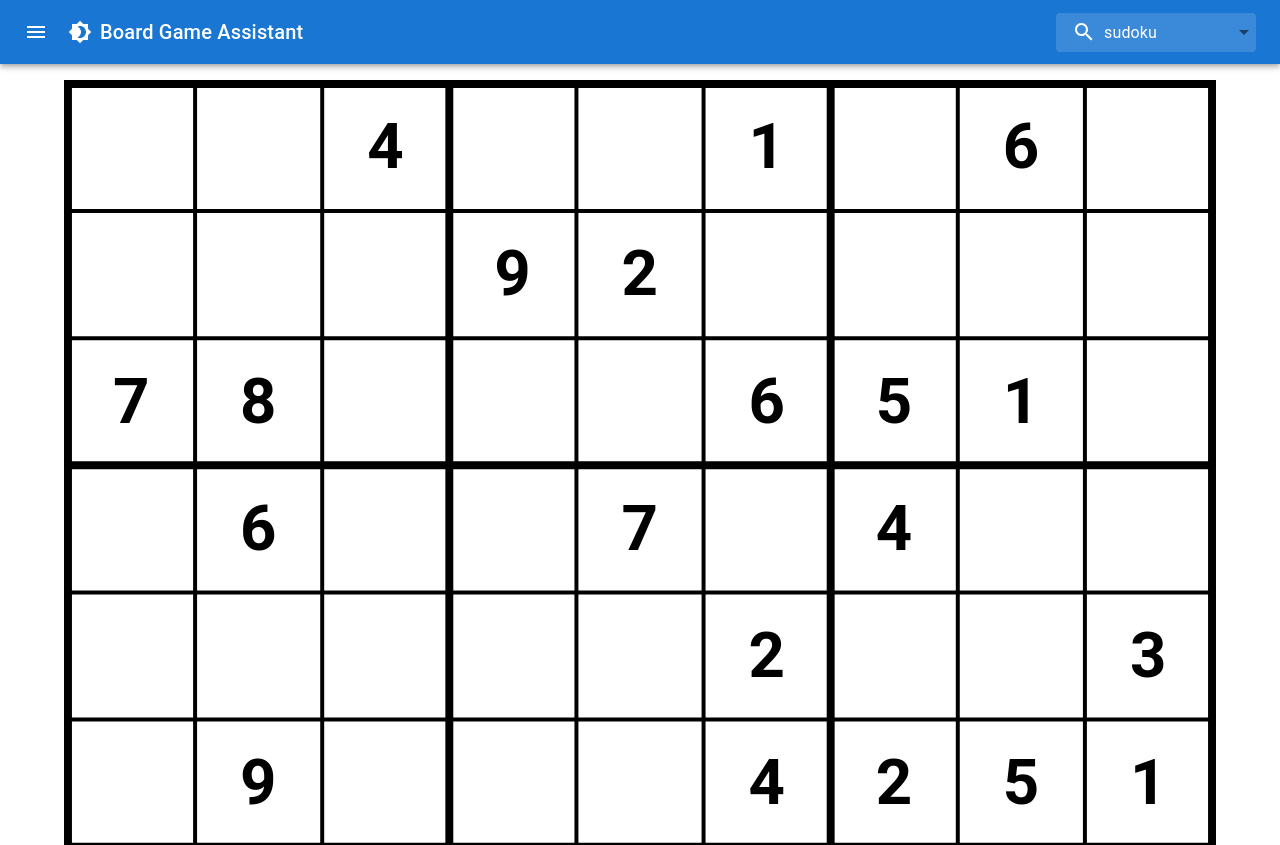
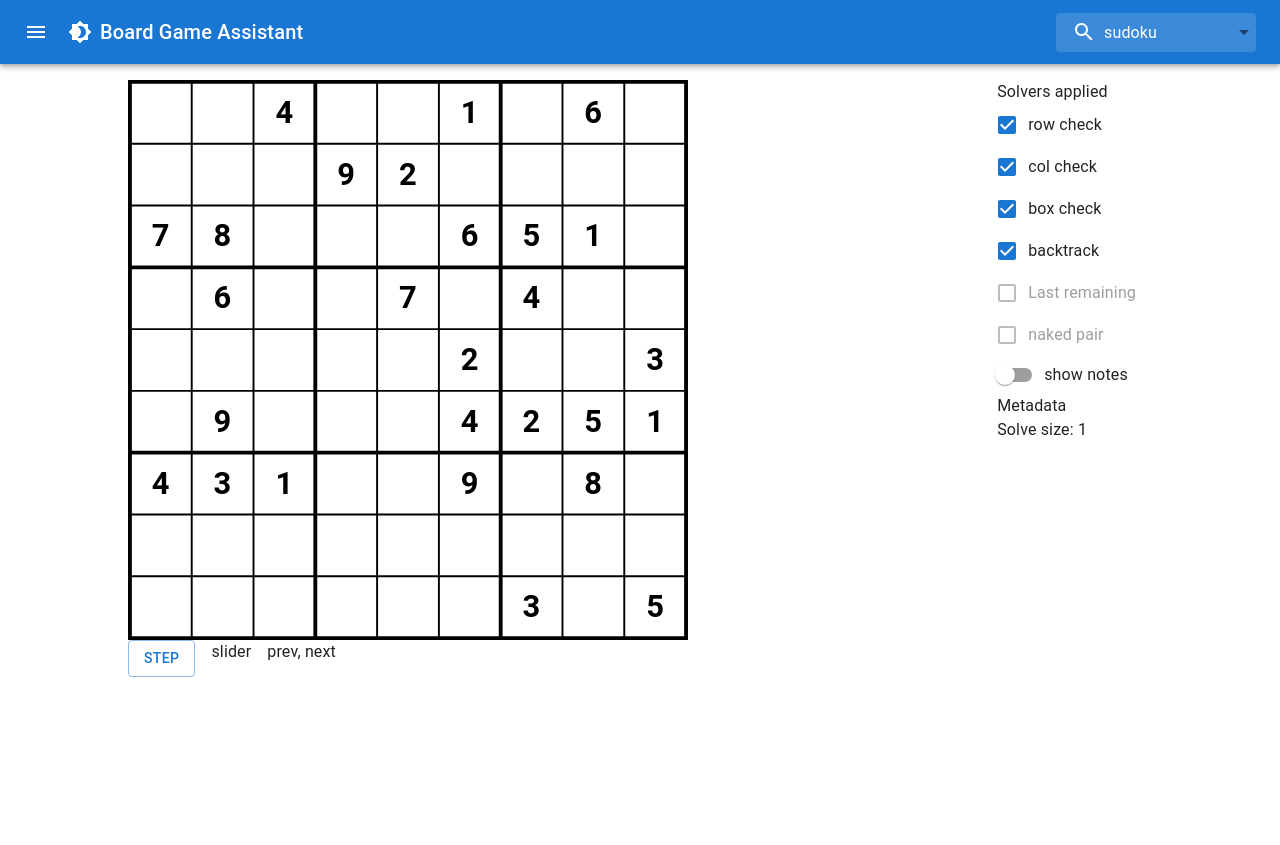
Before and after one commit to johanvandongen/boardgame-assistant, a React (Vite) app: page / in a window 1280 px wide. Shown: the top 845 px of the page. After the commit the page ends 800 px from the top, so only its background shows below. Built offline with nearby package versions, Linux system fonts and the light colour scheme.

Commit message:
solver options settings
solve size is not working correctly atm. is not determenistic, different values when button is pressed at differend speeds

```diff
--- a/src/sudoku/Sudoku.tsx
+++ b/src/sudoku/Sudoku.tsx
@@ -1,7 +1,24 @@
 import { SudokuGrid } from "./SudokuGrid";
-import { Button, styled } from "@mui/material";
+import { Button, Checkbox, FormControlLabel, FormGroup, styled, Switch } from "@mui/material";
 import { SudokuSolver } from "./SudokuSolver";
-import { useState } from "react";
+import { useEffect, useState } from "react";
+
+export interface Solver {
+    enabled: boolean;
+    label: string;
+}
+export interface Solvers {
+    boxCheck: Solver;
+    rowCheck: Solver;
+    colCheck: Solver;
+    backtrack: Solver;
+}
+const solvers: Solvers = {
+    rowCheck: { enabled: true, label: "row check" },
+    colCheck: { enabled: true, label: "col check" },
+    boxCheck: { enabled: true, label: "box check" },
+    backtrack: { enabled: true, label: "backtrack" },
+};
 
 export function Sudoku() {
     const grid = [
@@ -16,34 +33,114 @@ export function Sudoku() {
         [0, 0, 0, 0, 0, 0, 3, 0, 5],
     ];
     const [sudoku, setSudoku] = useState<SudokuSolver>(new SudokuSolver(grid));
+    const [solver, setSolvers] = useState<Solvers>(solvers);
+    const [solveSize, setSolveSize] = useState<number | undefined>(undefined);
     const [showNotes, setShowNotes] = useState(false);
 
     const handleStep = () => {
         setSudoku((prev) => {
             const n: SudokuSolver | boolean = prev.step();
-            if (n === true) {
+            if (n === true || n === false) {
                 return prev;
             }
-            console.log(n.getLastStep());
-            console.log("solve size: ", n.getTree().getRoot().getSize(), n.getTree().getRoot());
-            return new SudokuSolver(n.getGrid(), undefined, n.getSteps(), n.getTree());
+            const result = new SudokuSolver(n.getGrid(), undefined, n.getSteps(), n.getTree());
+            return result;
         }); // create new class instance, because react
     };
 
+    const handleSolvers = (solverToUpdate: Solver) => {
+        setSolvers((prev) => {
+            const res: Solvers = { ...prev };
+            for (const solver in prev) {
+                if (prev[solver as keyof typeof prev].label === solverToUpdate.label) {
+                    res[solver as keyof typeof prev].enabled = !solverToUpdate.enabled;
+                }
+            }
+            return { ...res };
+        });
+    };
+
+    useEffect(() => {
+        setSolveSize(sudoku.getTree().getRoot().getSize());
+    }, [sudoku]);
+
+    useEffect(() => {
+        sudoku.setSolverOptions(solver);
+    }, [sudoku, solver]);
+
     return (
+        <Container>
+            <div>
                 <BoardGeneratorContainer>
                     <SudokuGrid sudoku={sudoku} showNotes={showNotes} />
+                </BoardGeneratorContainer>
                 <ButtonContainer>
-                <Button variant="outlined" onClick={() => setShowNotes((prev) => !prev)}>
-                    Show notes
-                </Button>
                     <Button variant="outlined" onClick={handleStep}>
                         Step
                     </Button>
+                    <p>slider</p>
+                    <p>prev, next</p>
                 </ButtonContainer>
-        </BoardGeneratorContainer>
+            </div>
+            <div>
+                <p>Solvers applied</p>
+                <FormGroup>
+                    {Object.keys(solver).map((key) => (
+                        <FormControlLabel
+                            key={solvers[key as keyof typeof solvers].label}
+                            control={
+                                <Checkbox
+                                    checked={solvers[key as keyof typeof solvers].enabled}
+                                    onChange={() =>
+                                        handleSolvers(solvers[key as keyof typeof solvers])
+                                    }
+                                />
+                            }
+                            label={solvers[key as keyof typeof solvers].label}
+                        />
+                    ))}
+                    <FormControlLabel
+                        key={"Last remaining"}
+                        control={<Checkbox disabled />}
+                        label={"Last remaining"}
+                    />
+                    <FormControlLabel
+                        key={"naked pair"}
+                        control={<Checkbox disabled />}
+                        label={"naked pair"}
+                    />
+                </FormGroup>
+                <FormControlLabel
+                    control={
+                        <Switch
+                            checked={showNotes}
+                            onChange={() => setShowNotes((prev) => !prev)}
+                        />
+                    }
+                    label={"show notes"}
+                ></FormControlLabel>
+                <div>
+                    <p>Metadata</p>
+                    <p>Solve size: {solveSize}</p>
+                </div>
+                {/* <p>check notes version</p> */}
+            </div>
+        </Container>
     );
 }
+
+const Container = styled("div")(({ theme }) => ({
+    display: "flex",
+    flexDirection: "column",
+    width: "80%",
+    [theme.breakpoints.up("sm")]: {
+        flexDirection: "row",
+        height: "70dvh",
+    },
+    justifyContent: "space-between",
+    gap: "1rem",
+    marginTop: "1rem",
+}));
 
 const ButtonContainer = styled("div")(() => ({
     display: "flex",
@@ -51,9 +148,9 @@ const ButtonContainer = styled("div")(() => ({
 }));
 
 const BoardGeneratorContainer = styled("div")(() => ({
-    width: "90%",
+    height: "100%",
+    aspectRatio: "1 / 1",
     display: "flex",
-    marginTop: "1rem",
     gap: "1rem",
     flexDirection: "column",
     alignItems: "center",
--- a/src/sudoku/SudokuSolver.ts
+++ b/src/sudoku/SudokuSolver.ts
@@ -1,3 +1,5 @@
+import { Solvers } from "./Sudoku";
+
 export type Notes = (null | number[])[][]; // 2d grid with: null if cell is occupied, list of possible options otherwise
 
 export interface Step {
@@ -59,6 +61,7 @@ export class SudokuSolver {
     ];
     private steps: Step[];
     private solveTree: Tree<number>;
+    private solverOptions: Solvers | undefined = undefined;
 
     constructor(grid: number[][], notes?: Notes, steps?: Step[], tree?: Tree<number>) {
         this.grid = grid;
@@ -73,6 +76,10 @@ export class SudokuSolver {
         }
         this.steps = steps === undefined ? [] : steps;
         this.solveTree = tree === undefined ? new Tree(null, -1) : tree;
+    }
+
+    public setSolverOptions(solverOptions: Solvers) {
+        this.solverOptions = solverOptions;
     }
 
     public getTree() {
@@ -141,7 +148,6 @@ export class SudokuSolver {
     }
 
     public getLastStep(): Step | null {
-        console.log(this.steps.length);
         if (this.steps.length === 0) {
             return null;
         }
@@ -170,7 +176,7 @@ export class SudokuSolver {
         return nextCell;
     }
 
-    private boxCheck(): Step | null {
+    private boxCheck = (): Step | null => {
         for (const box of this.boxes) {
             for (let option = 1; option <= 9; option++) {
                 let cnt = 0;
@@ -199,9 +205,9 @@ export class SudokuSolver {
             }
         }
         return null;
-    }
+    };
 
-    private rowCheck(): Step | null {
+    private rowCheck = (): Step | null => {
         for (let r = 0; r < 9; r++) {
             let cnt = 0;
             const step: Step = {
@@ -228,9 +234,9 @@ export class SudokuSolver {
             }
         }
         return null;
-    }
+    };
 
-    private colCheck(): Step | null {
+    private colCheck = (): Step | null => {
         for (let c = 0; c < 9; c++) {
             let cnt = 0;
             const step: Step = {
@@ -257,7 +263,7 @@ export class SudokuSolver {
             }
         }
         return null;
-    }
+    };
 
     private lastPossibleNumberCheck() {
         // ...
@@ -296,11 +302,26 @@ export class SudokuSolver {
         return true;
     }
 
+    private getSolvers(): (() => Step | null)[] {
+        const result = [];
+        if (this.solverOptions === undefined || this.solverOptions.rowCheck.enabled) {
+            result.push(this.rowCheck);
+        }
+        if (this.solverOptions === undefined || this.solverOptions.colCheck.enabled) {
+            result.push(this.colCheck);
+        }
+        if (this.solverOptions === undefined || this.solverOptions.boxCheck.enabled) {
+            result.push(this.boxCheck);
+        }
+        return result;
+    }
+
     public step() {
         if (this.isSolved()) {
-            console.log("solved", this.isValid());
+            console.log("solved", this.isValid(), this.getTree().getRoot().getSize());
             return true;
         }
+        // console.log(this.solverOptions);
         if (!this.isSolvable()) {
             console.log("not a valid grid, backtrack");
             const goBack = true;
@@ -332,28 +353,19 @@ export class SudokuSolver {
                 }
             }
         }
-
-        // const rowCheck = this.rowCheck();
-        // if (rowCheck !== null) {
-        //     this.grid[rowCheck.row][rowCheck.col] = rowCheck.value;
-        //     this.steps.push(rowCheck);
-        //     return this;
-        // }
-        // const colCheck = this.colCheck();
-        // if (colCheck !== null) {
-        //     this.grid[colCheck.row][colCheck.col] = colCheck.value;
-        //     this.steps.push(colCheck);
-        //     return this;
-        // }
-
-        // const boxCheck = this.boxCheck();
-        // if (boxCheck !== null) {
-        //     this.grid[boxCheck.row][boxCheck.col] = boxCheck.value;
-        //     this.steps.push(boxCheck);
-        //     return this;
-        // }
+        const solvers: (() => Step | null)[] = this.getSolvers(); //[this.rowCheck, this.colCheck, this.boxCheck];
+        // const solvers: (() => Step | null)[] = [this.rowCheck, this.colCheck, this.boxCheck];
+        for (const solver of solvers) {
+            const result = solver();
+            if (result !== null) {
+                this.grid[result.row][result.col] = result.value;
+                this.steps.push(result);
+                return this;
+            }
+        }
 
         // Backtrack
+        if (this.solverOptions?.backtrack.enabled) {
             console.log("No simple solution, start backtracking!", this.getNextEmptyCell());
             const emptyCell = this.getNextEmptyCell();
             const r = emptyCell ? emptyCell[0] : -1;
@@ -371,8 +383,11 @@ export class SudokuSolver {
                 const child = new Tree(this.solveTree, this.notes[r][c][0]);
                 this.solveTree.children.push(child);
                 this.solveTree = child;
-        }
-
                 return this;
             }
         }
+
+        console.log("Cannot solve further");
+        return false;
+    }
+}
```
Lines whose indentation alone changed are shown as unchanged.
